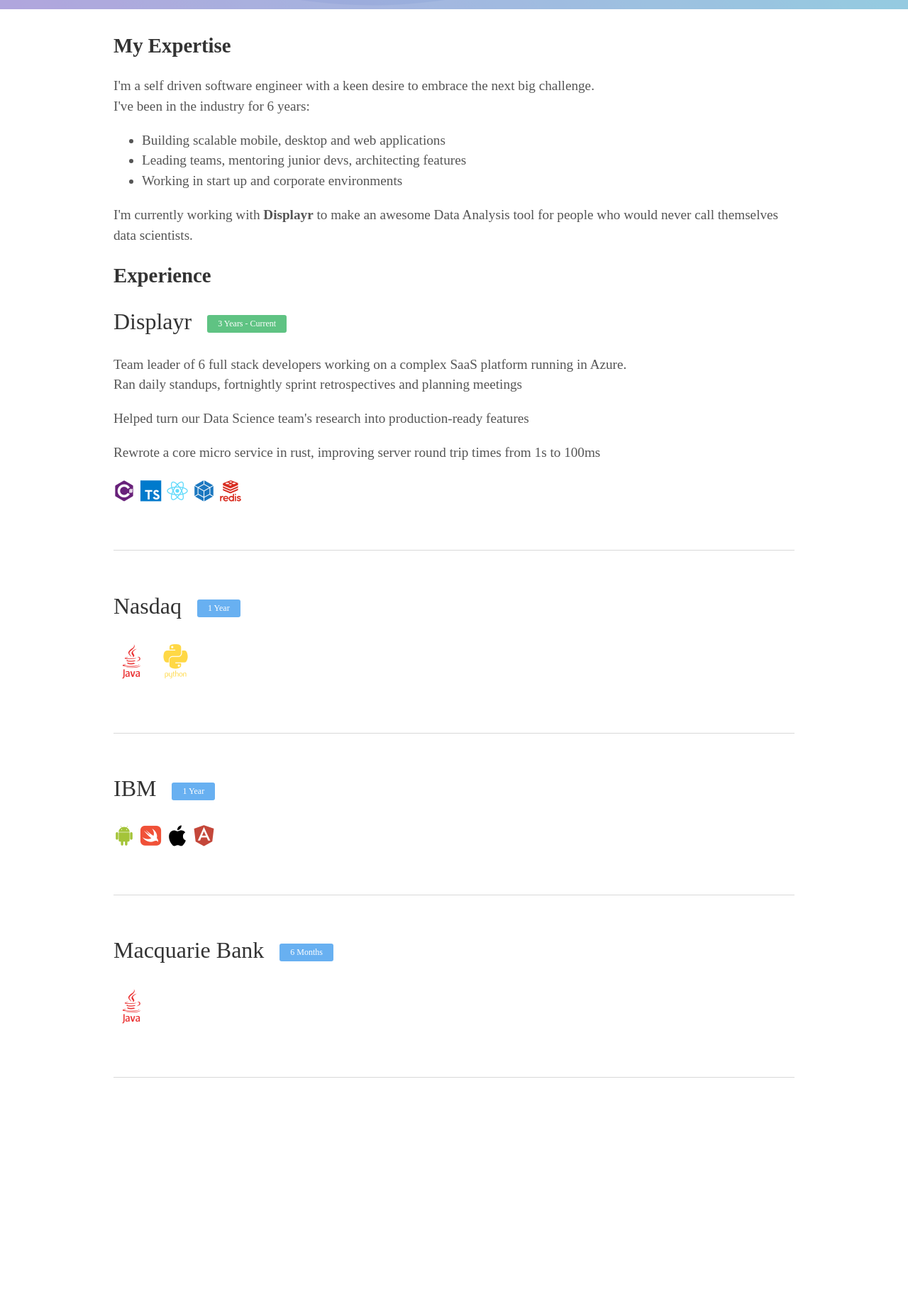
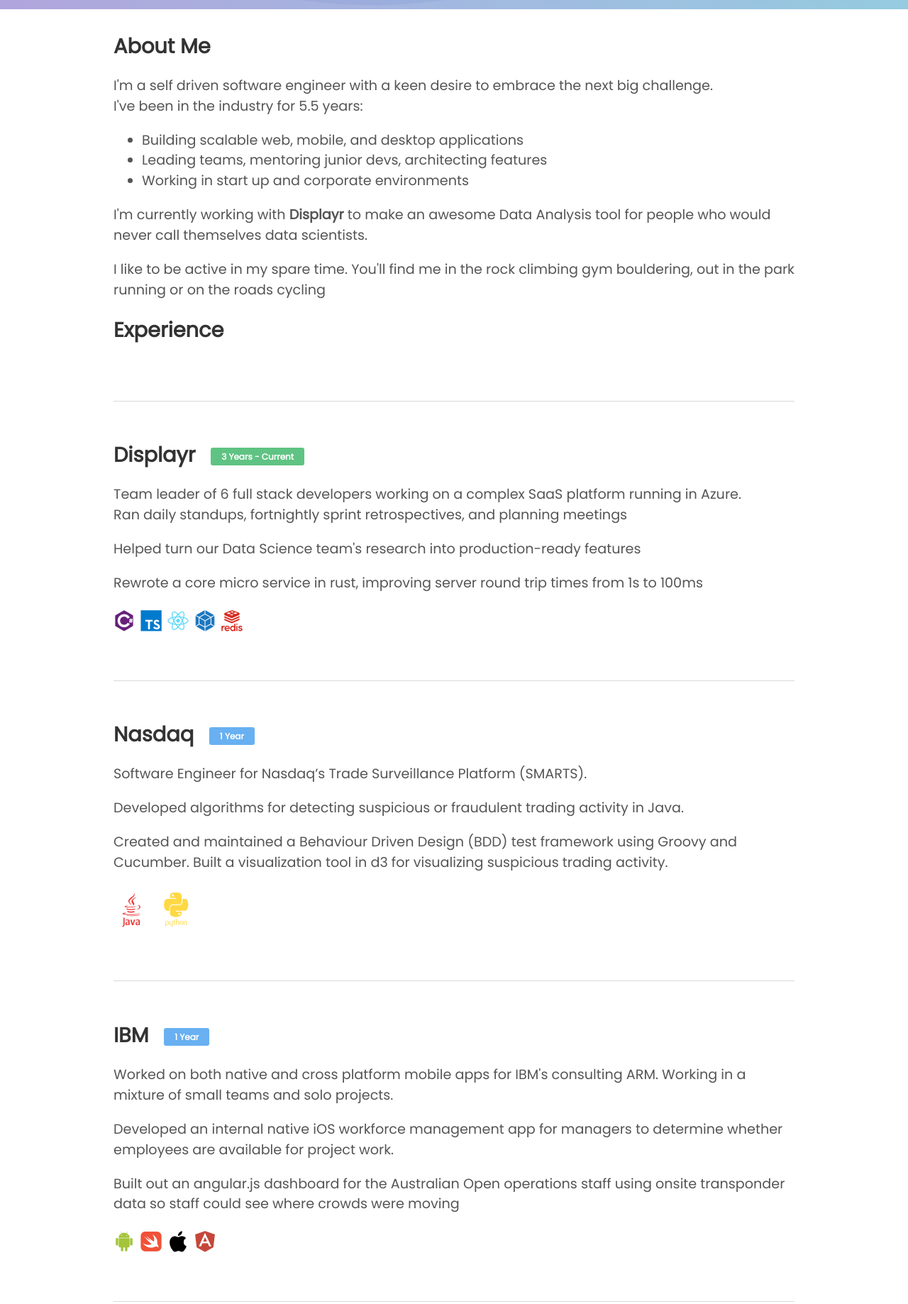
Before and after one commit to jeff-shen-dev/cv, a website built with webpack: page src/public/index.html in a window 1280 px wide. Shown: the part 787-2625 px from the top of the page at 71% size. Before the commit the page ends 2364 px from the top, so only its background shows below. Built offline with nearby package versions, Linux system fonts and the light colour scheme; a web font is replaced by a local one.

Commit message:
About Me finished

```diff
--- a/src/public/index.html
+++ b/src/public/index.html
@@ -17,8 +17,8 @@
           </h1>
           <div class="header-icons">
             <a aria-label="My Resume" target="_blank" href="cv.pdf" download><i class="icon fas fa-file-pdf" aria-hidden="true"></i></a>
+            <a aria-label="My Github" target="_blank" href="https://github.com/jefshe"><i class="icon fab fa-github" aria-hidden="true"></i></a>
             <a aria-label="My LinkedIn" target="_blank" href="https://www.linkedin.com/in/jeffrey-shen-a7904a62/"><i class="icon fab fa-linkedin" aria-hidden="true"></i></a>
-            <a aria-label="My Github" target="_blank" href="https://github.com/jefshe"><i class="icon fab fa-github" aria-hidden="true"></i></a>
             <a aria-label="Send email" href="mailto:jeffrey_shen88@hotmail.com"><i class="icon fas fa-envelope"></i></a>
           </div>
       </div>
@@ -41,28 +41,31 @@
     </section>
     <section id="about">
       <div class="user-details">
-        <h1>My Expertise</h1>
+        <h1>About Me</h1>
         <p>I'm a self driven software engineer with a keen desire to embrace the next big challenge. <br>
-          I've been in the industry for 6 years:
+          I've been in the industry for 5.5 years:
           <ul>
-            <li>Building scalable mobile, desktop and web applications</li>
+            <li>Building scalable web, mobile, and desktop applications</li>
             <li>Leading teams, mentoring junior devs, architecting features</li>
             <li>Working in start up and corporate environments</li>
           </ul>
         </p>
         <p></p>
         <p>I'm currently working with <b>Displayr</b> to make an awesome Data Analysis tool for people who would never call themselves data scientists.</p>
+
+        <p>I like to be active in my spare time. You'll find me in the rock climbing gym bouldering, out in the park running or on the roads cycling</p>
       </div>
-          <h1>Experience</h1>
+      <h1>Experience</h1>
+        <div class="cv-item"></div>
         <div class="cv-item">
-          <h2>
+          <h1>
             <!-- <img class="logo" src="/img/displayr.png">  -->
             Displayr
             <div class="badge badge-primary"> 3 Years - Current</div>
-          </h2>
+          </h1>
           <p>
             Team leader of 6 full stack developers working on a complex SaaS platform running in Azure.
-            <br>Ran daily standups, fortnightly sprint retrospectives and planning meetings
+            <br>Ran daily standups, fortnightly sprint retrospectives, and planning meetings
           </p>
 
           <p>Helped turn our Data Science team's research into production-ready features</p>
@@ -77,23 +80,35 @@
           </span>
         </div>
         <div class="cv-item">
-          <h2>
-            <!-- <img class="logo" src="/img/nasdaq.jpeg">  -->
+          <h1>
+      <!-- <img class="logo" src="/img/nasdaq.jpeg">  -->
             Nasdaq
           <div class="badge badge-secondary">1 Year</div>
-          </h2>
+          </h1>
+            <p>Software Engineer for Nasdaq’s Trade Surveillance Platform
+(SMARTS).
+<p>Developed algorithms for detecting suspicious or fraudulent trading activity in Java.</p>
+
+<p>Created and maintained a Behaviour Driven Design (BDD) test framework using Groovy and Cucumber.
+  Built a visualization tool in d3 for visualizing suspicious trading activity.</p>
           <span class="icon-bar-larger">
             <i class="devicon-java-plain-wordmark colored"></i>
             <i class="devicon-python-plain-wordmark colored"></i>
           </span>
         </div>
          <div class="cv-item">
-          <h2>
+          <h1>
             <!-- <img class="logo" src="/img/ibm.png">  -->
             IBM
             <div class="badge badge-secondary">1 Year</div>
-          </h2>
-          <p></p>
+          </h1>
+          <p>
+            Worked on both native and cross platform mobile apps for IBM's consulting ARM.
+            Working in a mixture of small teams and solo projects.
+          </p>
+
+  <p>Developed an internal native iOS workforce management app for managers to determine whether employees are available for project work.</p>
+  <p>Built out an angular.js dashboard for the Australian Open operations staff using onsite transponder data so staff could see where crowds were moving</p>
           <span class="icon-bar">
             <i class="devicon-android-plain colored"></i>
             <i class="devicon-swift-plain colored"></i>
@@ -102,20 +117,27 @@
           </span>
 
         </div>
-
-
-        <div class="cv-item">
-          <h2>
+        <div
+        class="cv-item">
+          <h1>
             <!-- <img class="logo" src="/img/macquarie.png">  -->
               Macquarie Bank
               <div class="badge badge-secondary">6 Months</div>
 
-          </h2>
-          <p></p>
-              <span class="icon-bar-larger">
-                <i class="devicon-java-plain-wordmark colored"></i>
-              </span>
+          </h1>
+            Cleaning up a lot of technical debt on a monolithic futures clearing Java codebase. <br>
+            Migrated a manual build process to use maven instead and integrated the project to use CI builds as part of a larger transition to agile processes.</p>
+          <span class="icon-bar-larger">
+            <i class="devicon-java-plain-wordmark colored"></i>
+          </span>
         </div>
+        <h1>Open Source</h1>
+        <p>When I have a spare moment I also work on some open source projects. </p>
+        <p>Most notably:
+           <a href="https://github.com/actix/actix-web" >actix-web (A rust web framework)</a>, <a href="https://github.com/alexcb/rjson">rJson (JSON de/serializer for R)</a>,
+           <a href="https://github.com/eddelbuettel/rprotobuf">RProtoBuf (Protocol Buffers for R)</a>
+          </p>
     </section>
+
   </body>
 </html>
--- a/src/styles/cv.scss
+++ b/src/styles/cv.scss
@@ -1,16 +1,15 @@
-@import url('https://fonts.googleapis.com/css?family=Montserrat|Montserrat+Alternates|Raleway');
-@import url('https://fonts.googleapis.com/css?family=Fredericka+the+Great|Josefin+Slab|Antic+Slab');
+@import url('https://fonts.googleapis.com/css?family=Poppins|Work+Sans');
 @import 'animation';
-
-$main: #1a222c;
-$sec: #4B5664;
-$purple: #54516A;
 
 $primary:rgba(0,172,193,1);
 $secondary:rgba(84,58,183,1);
+$dark: #1a222c;
 $badge-primary:#5fc383;
 $badge-secondary:#68b0f1;
 $cut: 768px;
+$hero-font: 'Work Sans';
+$body-font: 'Poppins';
+
 
 #hero {
   background: linear-gradient(60deg, $secondary 0%, $primary 100%);
@@ -41,7 +40,7 @@
 }
 
 .header {
-  font-family: 'Montserrat', sans-serif;
+  font-family: $hero-font, sans-serif;
   z-index: 1;
   text-align: center;
   color:#FFF;
@@ -77,7 +76,6 @@
   display: flex;
   justify-content: center;
   align-items: center;
-
   text-align: center;
   a {
     // no borders
@@ -100,12 +98,8 @@
     border-radius: 50%;
     border: 2px solid #FFF;
     transition: all .5s;
-    &:hover {
-      color: $main;
-      background: #FFF;
-    }
-    &:active {
-      color: $main;
+    &:hover, &:active {
+      color: $dark;
       background: #FFF;
     }
     @media only screen and (min-width:$cut) {
@@ -146,12 +140,6 @@
       fill: #fff;
       -webkit-animation: pulse 1.3s infinite;
       animation: pulse 1.3s infinite;
-      &:hover {
-        color: $sec;
-      }
-      &:active {
-        color: $sec;
-      }
   }
 }
 
@@ -173,7 +161,7 @@
   line-height: 1.5;
   color: #555;
 
-  font-family: 'Antic Slab', serif;
+  font-family: $body-font, serif;
   font-weight: 400;
 }
 
```
